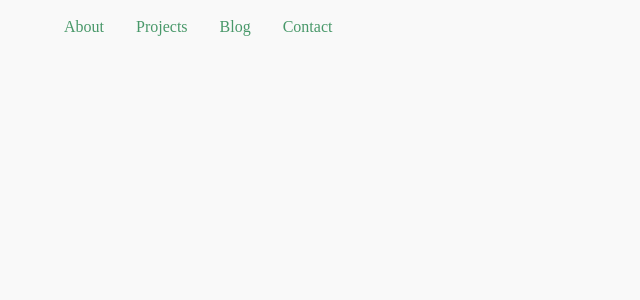
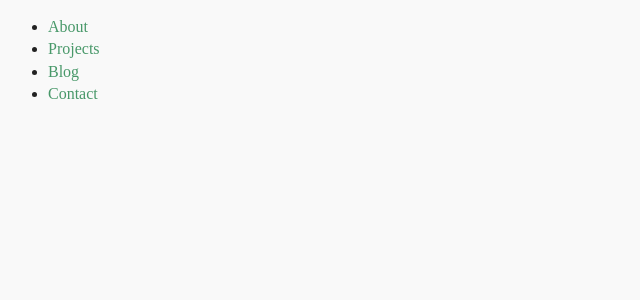
Before and after one commit to adamhammes/old-site, a Jekyll site: the page built from index.html, in a window 1280 px wide. Shown: the top 300 px of the page, without its empty margins (0-640 px from the left). Built offline with Jekyll 4.4.1, drawn with Linux system fonts in a browser that asks for light colours; nearby versions of some CDN libraries.

Commit message:
Only use div/ul for nav

```diff
--- a/_includes/header.html
+++ b/_includes/header.html
@@ -9,9 +9,8 @@
         <link rel="stylesheet" type="text/css" href="https://maxcdn.bootstrapcdn.com/font-awesome/4.5.0/css/font-awesome.min.css">
     </head>
     <body>
-        <div class="sidebar">
-            <nav class="nav" >
-                <ul>
+        <div class="navContainer">
+            <ul class="nav">
                 <li>
                     <a href="/">About</a>
                 </li>
@@ -25,5 +24,4 @@
                     <a href="mailto:adam@hammes.io">Contact</a>
                 </li>
             </ul>
-            </nav>
         </div>
```
Lines whose indentation alone changed are shown as unchanged.
